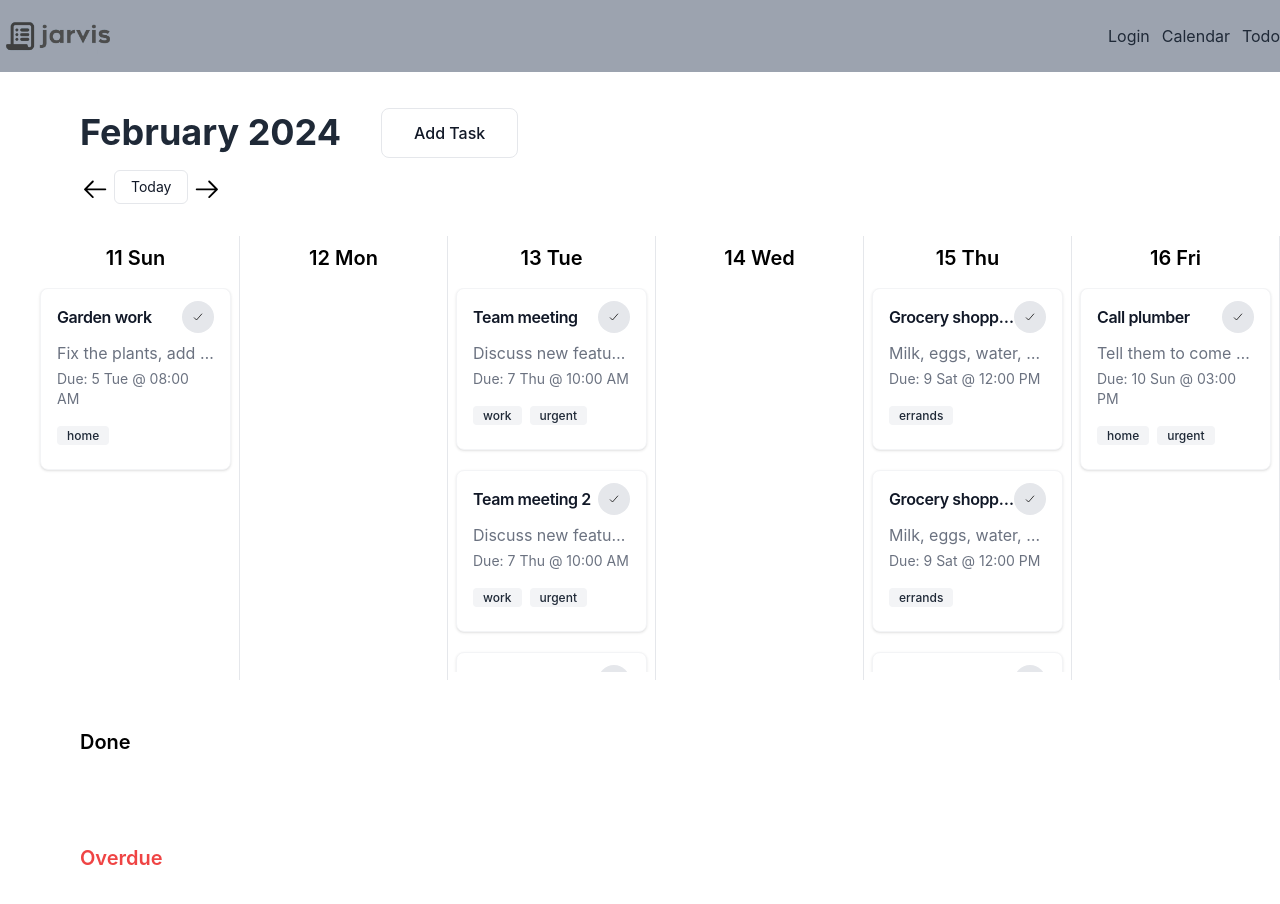
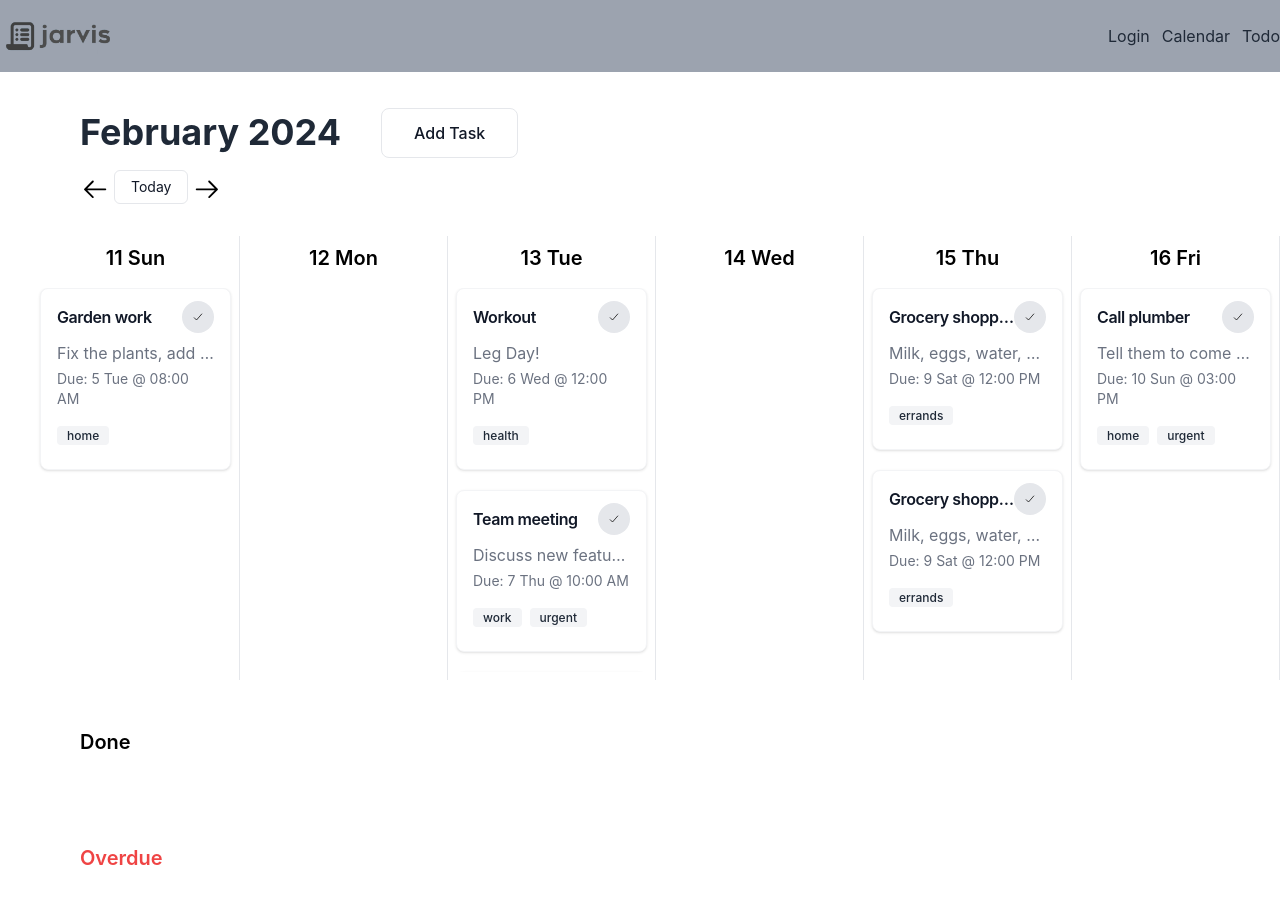
Before and after one commit to santheman12/planner, a React (Create React App) app in the folder packages/react-frontend/: page / in a window 1280 px wide. Both pictures are taken after typing "Sample", "Sample123" into the empty fields and a click on the button "Login". Shown: the top 904 px of the page. Built offline with nearby package versions, Linux system fonts and the light colour scheme.

Commit message:
small changes to dummy data

```diff
--- a/packages/react-frontend/src/WeekChart.js
+++ b/packages/react-frontend/src/WeekChart.js
@@ -25,6 +25,15 @@ const WeekChart = () => {
             tasks: [
                 {
                     _id: "task2",
+                    task_name: "Workout",
+                    task_description:
+                        "Leg Day!",
+                    task_due_date: "2024-03-06T12:00:00.000Z",
+                    task_tags: ["health"],
+                    task_completed: false,
+                },
+                {
+                    _id: "task2b",
                     task_name: "Team meeting",
                     task_description: "Discuss new features, retrospective",
                     task_due_date: "2024-03-07T10:00:00.000Z",
@@ -32,19 +41,11 @@ const WeekChart = () => {
                     task_completed: false,
                 },
                 {
-                    _id: "task2b",
+                    _id: "task2c",
                     task_name: "Team meeting 2",
                     task_description: "Discuss new features, retrospective",
                     task_due_date: "2024-03-07T10:00:00.000Z",
                     task_tags: ["work", "urgent"],
-                    task_completed: false,
-                },
-                {
-                    _id: "task2c",
-                    task_name: "Team meeting 3",
-                    task_description: "Discuss new features, retrospective",
-                    task_due_date: "2024-03-07T10:00:00.000Z",
-                    task_tags: ["work"],
                     task_completed: false,
                 },
             ],
@@ -53,17 +54,9 @@ const WeekChart = () => {
         {
             id: 5,
             tasks: [
+
                 {
                     _id: "task3",
-                    task_name: "Grocery shopping at target",
-                    task_description:
-                        "Milk, eggs, water, bread, rice, chicken, onion, apples, banana",
-                    task_due_date: "2024-03-09T12:00:00.000Z",
-                    task_tags: ["errands"],
-                    task_completed: false,
-                },
-                {
-                    _id: "task3b",
                     task_name: "Grocery shopping at TJ",
                     task_description:
                         "Milk, eggs, water, bread, rice, chicken, onion, apples, banana",
@@ -72,7 +65,7 @@ const WeekChart = () => {
                     task_completed: false,
                 },
                 {
-                    _id: "task3c",
+                    _id: "task3a",
                     task_name: "Grocery shopping at Whole foods",
                     task_description:
                         "Milk, eggs, water, bread, rice, chicken, onion, apples, banana",
@@ -152,6 +145,7 @@ const WeekChart = () => {
 
     //get tasks for the week
     const getTasksForWeek = (weekDates) => {
+    //get
         const tasks = dummyData.filter((day) =>
             weekDates.some((date) => {
                 const jsDay = date.getDay();
@@ -285,7 +279,7 @@ const WeekChart = () => {
                                         day: "numeric",
                                     })}
                                 </p>
-                                <div className="overflow-y-auto h-96 space-y-5 justify-center">
+                                <div className="overflow-y-auto h-96 space-y-5 justify-center items-center">
                                     {dayTasks.map((task) => (
                                         <TaskCard
                                             key={task._id}
--- a/packages/react-frontend/src/components/TaskCard.js
+++ b/packages/react-frontend/src/components/TaskCard.js
@@ -38,7 +38,7 @@ const TaskCard = ({
                 })+ ' @ ' + new Date(task_due_date).toLocaleTimeString("en-US", {
                   hour: '2-digit',
                   minute: '2-digit',
-                  hour12: true // Use false for 24-hour format
+                  hour12: true
                 })}
             </p>
 
```
